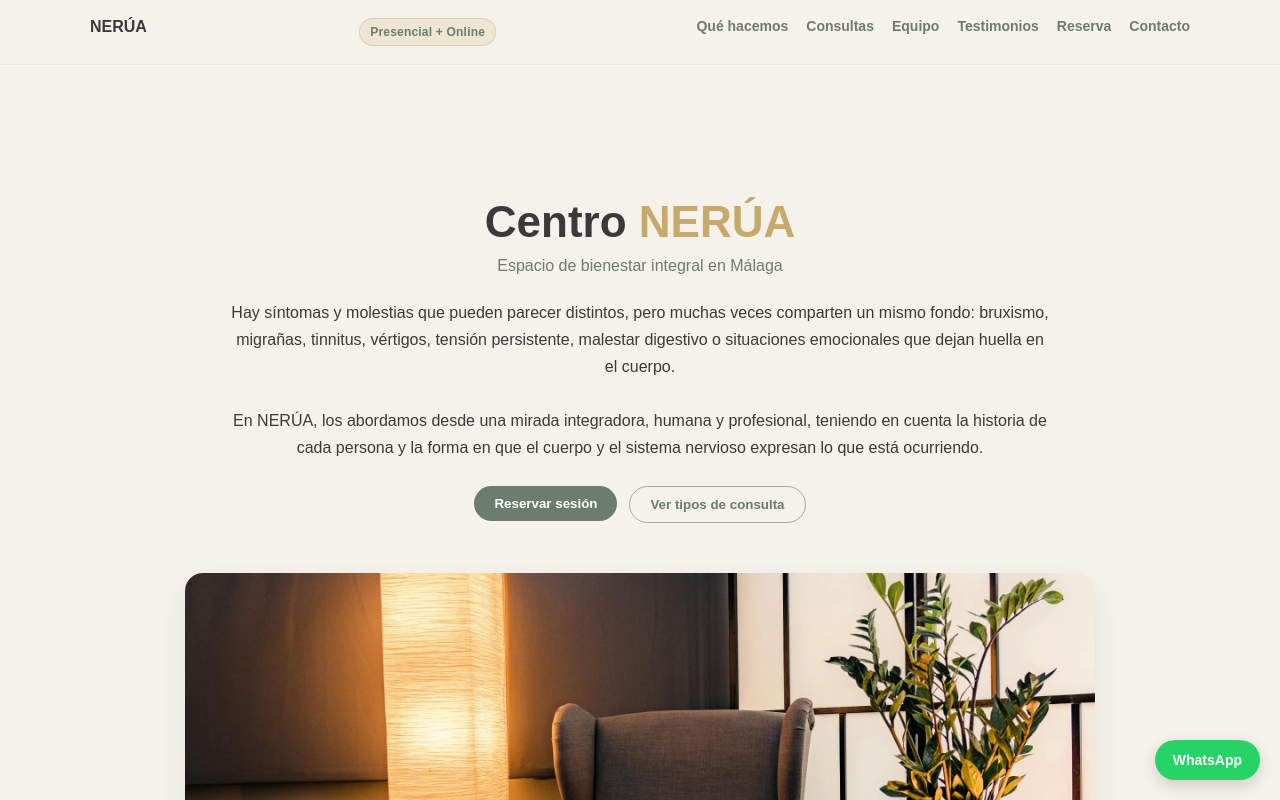
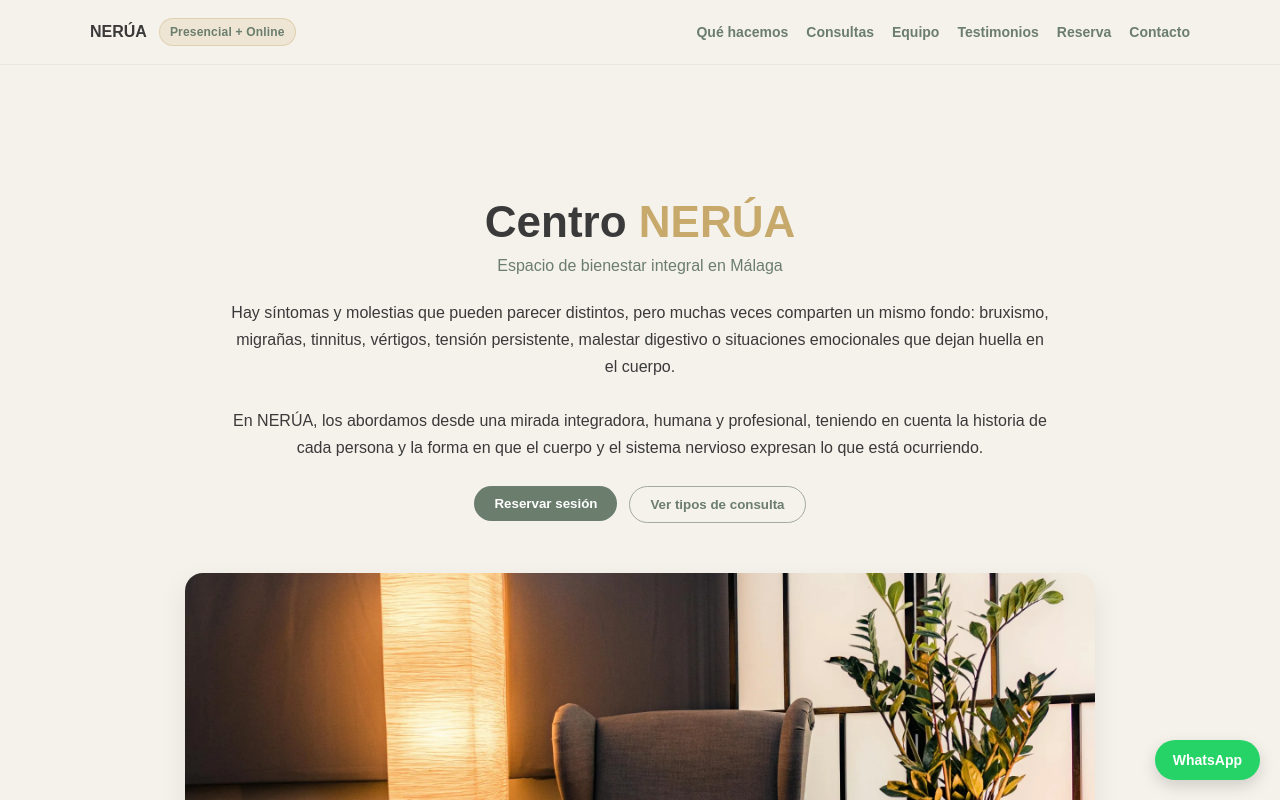
Before and after one commit to Centronerua/Nerua-web, a Next.js app: page / in a window 1280 px wide. Shown: the top 800 px of the page. Built offline with nearby package versions, Linux system fonts and the light colour scheme.

Commit message:
Update page.js

```diff
--- a/app/page.js
+++ b/app/page.js
@@ -1,4 +1,5 @@
 import LeadForm from "./components/LeadForm";
+import SiteHeader from "./components/SiteHeader";
 
 export const metadata = {
   title: "Centro NERÚA | Bienestar integral y acompañamiento psicológico en Málaga",
@@ -16,48 +17,7 @@ const whatsappLink = "https://wa.me/34637541937?text=Hola%2C%20he%20visto%20la%2
 
     <main style={{ fontFamily: "Montserrat, sans-serif", background: "#F5F1EB", color: "#3A3A3A" }}>
 
-
-      {/* HEADER */}
-      <header
-        style={{
-          position: "sticky",
-          top: 0,
-          background: "rgba(245,241,235,0.9)",
-          backdropFilter: "blur(6px)",
-          padding: "18px 20px",
-          zIndex: 10,
-          borderBottom: "1px solid rgba(58,58,58,0.06)",
-        }}
-      >
-        <nav style={{ display: "flex", justifyContent: "space-between", maxWidth: "1100px", margin: "auto", gap: 16 }}>
-          <strong>NERÚA</strong>
-        <span
-  style={{
-    marginLeft: 12,
-    padding: "6px 10px",
-    borderRadius: 999,
-    background: "rgba(198,169,107,0.18)",
-    border: "1px solid rgba(198,169,107,0.35)",
-    color: "#6B7D6D",
-    fontSize: 12,
-    fontWeight: 700,
-    letterSpacing: "0.2px",
-    whiteSpace: "nowrap",
-  }}
->
-  Presencial + Online
-</span>
-
-          <div style={{ display: "flex", gap: "18px", flexWrap: "wrap", justifyContent: "flex-end" }}>
-            <a href="#quehacemos" style={link}>Qué hacemos</a>
-            <a href="#consultas" style={link}>Consultas</a>
-            <a href="#equipo" style={link}>Equipo</a>
-            <a href="#testimonios" style={link}>Testimonios</a>
-            <a href="#reserva" style={link}>Reserva</a>
-            <a href="#contacto" style={link}>Contacto</a>
-          </div>
-        </nav>
-      </header>
+      <SiteHeader badgeText="Presencial + Online" />
 
       {/* HERO */}
       <section style={{ textAlign: "center", padding: "95px 20px 50px", maxWidth: "900px", margin: "auto" }}>
```
